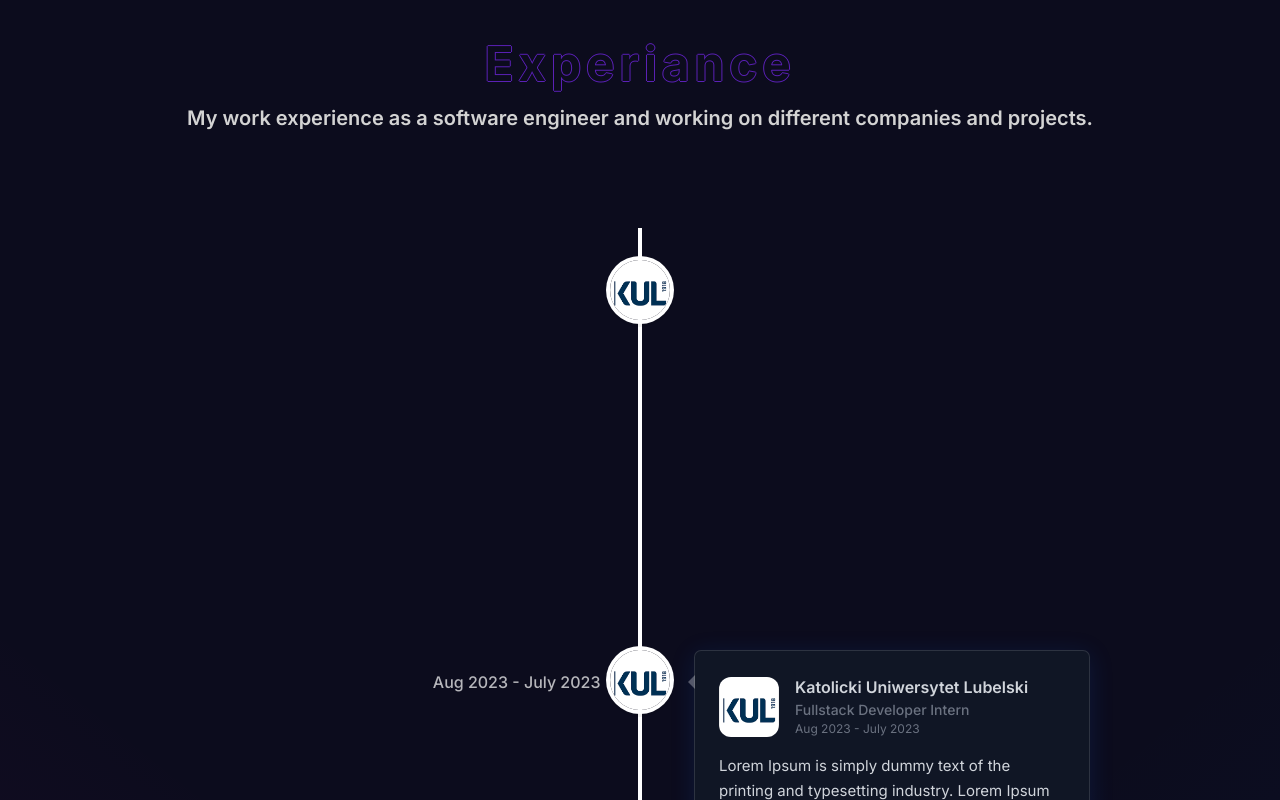
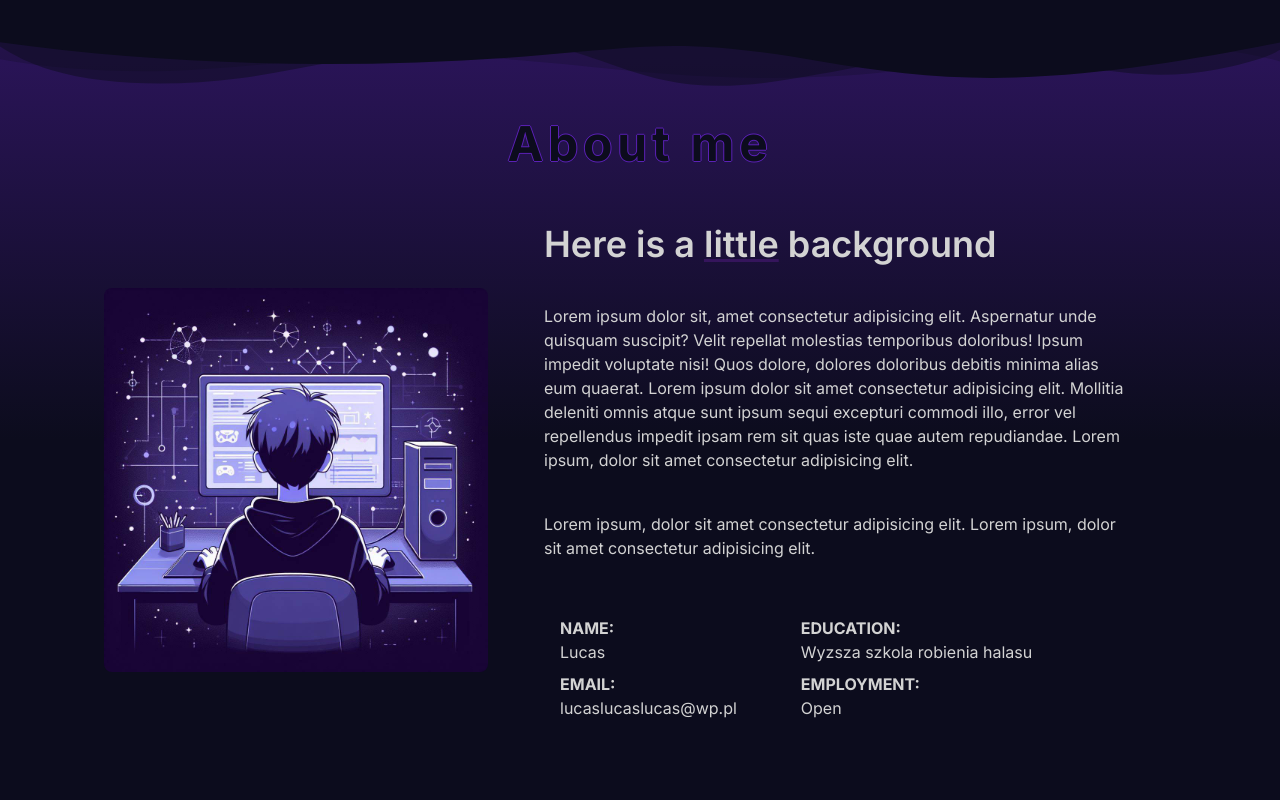
Before and after one commit to sdnn44/portfolio, a Next.js app: page / in a window 1280 px wide. Shown: the part 760-1560 px from the top of the page. Built offline with nearby package versions, Linux system fonts and the light colour scheme.

Commit message:
Improved About section

```diff
--- a/app/components/About/About.tsx
+++ b/app/components/About/About.tsx
@@ -1,39 +1,59 @@
+"use client";
+import { motion } from 'framer-motion'
+import Image from 'next/image'
 import React from 'react'
-import Image from 'next/image'
-import HeroBgAnimation from '../Hero/HeroBgAnimation'
-import HeroHeadline from '../Hero/HeroHeadline'
-import Button from '../Button/Button'
+import SectionHeader from '../SectionHeader/SectionHeader'
 
 type Props = {}
 
 export default function About({ }: Props) {
   return (
-    <>
-      <div className='flex relative justify-center items-center gap-20 md:flex-row flex-col max-w-5xl mx-auto h-3/4'>
-        <div className='rounded-full flex items-center justify-center border-[1px] border-violet-800 shadow-[0_0px_20px_rgba(0,0,0,0.25)] shadow-violet-700 overflow-hidden'>
-          <HeroBgAnimation />
-          <Image src={'/hero_bg-2.jpg'} width={700} height={700} alt={''} className='z-10' />
-          {/* <div className="absolute border border-[#333333] rounded-full h-[300px] w-[300px] mt-52 z-10 "></div> */}
-        </div>
-        <div className='flex flex-col gap-6 relative max-w-[600px]'>
-          <h1 className='text-5xl font-bold z-10'>Hi, I'm
-            <span className='hero-text z-20'> Łukasz</span><br />
-            <span className='text-6xl opacity-30 tracking-widest z-0'>Web Developer</span>
-          </h1>
-          <p className='text-lg'>Lorem ipsum dolor sit amet consectetur adipisicing elit. Lorem ipsum dolor sit amet consectetur adipisicing elit. Lorem ipsum dolor sit amet consectetur adipisicing elit. Lorem ipsum dolor sit amet consectetur adipisicing elit. Iste repellat accusamus reiciendis quibusdam error modi dignissimos tempore, nam soluta, impedit explicabo, ipsa optio sit minus itaque? Modi sed atque ratione!</p>
-          <div className='flex gap-10 w-full justify-evenly'>
-            <Button className="button left" label='Download CV'>
-              <p className='text-[#5a21b5]'>Resume</p>
-            </Button>
-            <Button className="button left" label='Get in touch'>
-              <p className='text-[#5a21b5]'>Contact</p>
-            </Button>
-            {/* <a href='#' className='button left'>Contact</a> */}
+    <motion.div
+      initial={{ opacity: 0 }}
+      whileInView={{ opacity: 1 }}
+      transition={{ duration: 1.5 }}
+      className='pt-20 relative'>
+      <div className="custom-shape-divider-top-1712176223">
+        <svg data-name="Layer 1" xmlns="http://www.w3.org/2000/svg" viewBox="0 0 1200 120" preserveAspectRatio="none">
+          <path d="M0,0V46.29c47.79,22.2,103.59,32.17,158,28,70.36-5.37,136.33-33.31,206.8-37.5C438.64,32.43,512.34,53.67,583,72.05c69.27,18,138.3,24.88,209.4,13.08,36.15-6,69.85-17.84,104.45-29.34C989.49,25,1113-14.29,1200,52.47V0Z" opacity=".25" className="shape-fill"></path>
+          <path d="M0,0V15.81C13,36.92,27.64,56.86,47.69,72.05,99.41,111.27,165,111,224.58,91.58c31.15-10.15,60.09-26.07,89.67-39.8,40.92-19,84.73-46,130.83-49.67,36.26-2.85,70.9,9.42,98.6,31.56,31.77,25.39,62.32,62,103.63,73,40.44,10.79,81.35-6.69,119.13-24.28s75.16-39,116.92-43.05c59.73-5.85,113.28,22.88,168.9,38.84,30.2,8.66,59,6.17,87.09-7.5,22.43-10.89,48-26.93,60.65-49.24V0Z" opacity=".5" className="shape-fill"></path>
+          <path d="M0,0V5.63C149.93,59,314.09,71.32,475.83,42.57c43-7.64,84.23-20.12,127.61-26.46,59-8.63,112.48,12.24,165.56,35.4C827.93,77.22,886,95.24,951.2,90c86.53-7,172.46-45.71,248.8-84.81V0Z" className="shape-fill"></path>
+        </svg>
+      </div>
+
+      <SectionHeader title="About me" />
+      <div className='flex flex-col md:flex-row relative md:text-row max-w-6xl p-10 justify-between mx-auto items-center'>
+        <motion.div
+          initial={{
+            x: -200,
+            opacity: 0,
+          }}
+          transition={{
+            duration: 1.2,
+          }}
+          whileInView={{ opacity: 1, x: 0 }}
+          className='w-full h-full'
+        >
+          <Image src={'/hero_bg-2.jpg'} width={340} height={340} alt={''} className='-mb-20 md:mb-0 flex-shrink-0 w-56 h-56 rounded-full object-cover md:rounded-lg md:w-96 md:h-96 xl-w-[500px] xl-h-[600px] z-10' />
+        </motion.div>
+        <div className='space-y-10 px-0 md:px-10 max-w-2xl'>
+          <h4 className='text-4xl font-semibold'>
+            Here is a <span className='underline decoration-purple-900/45'>little</span> background
+          </h4>
+          <p className='text-base'>Lorem ipsum dolor sit, amet consectetur adipisicing elit. Aspernatur unde quisquam suscipit? Velit repellat molestias temporibus doloribus! Ipsum impedit voluptate nisi! Quos dolore, dolores doloribus debitis minima alias eum quaerat. Lorem ipsum dolor sit amet consectetur adipisicing elit. Mollitia deleniti omnis atque sunt ipsum sequi excepturi commodi illo, error vel repellendus impedit ipsam rem sit quas iste quae autem repudiandae. Lorem ipsum, dolor sit amet consectetur adipisicing elit. </p>
+          <p>Lorem ipsum, dolor sit amet consectetur adipisicing elit. Lorem ipsum, dolor sit amet consectetur adipisicing elit.</p>
+          <div className='flex flex-col md:flex-row w-full gap-4 md:gap-8'>
+            <div className='flex flex-col p-4 gap-2'>
+              <div className='flex flex-col'><strong className='uppercase'>Name:</strong> <span>Lucas</span></div>
+              <div className='flex flex-col'><strong className='uppercase'>Email:</strong> <span>lucaslucaslucas@wp.pl</span></div>
+            </div>
+            <div className='flex flex-col p-4 gap-2'>
+              <div className='flex flex-col'><strong className='uppercase'>Education:</strong> <span>Wyzsza szkola robienia halasu</span></div>
+              <div className='flex flex-col'><strong className='uppercase'>Employment:</strong> <span>Open</span></div>
+            </div>
           </div>
         </div>
       </div>
-      <HeroHeadline />
-    </>
-
+    </motion.div>
   )
 }
--- a/app/components/Hero/Hero.tsx
+++ b/app/components/Hero/Hero.tsx
@@ -1,14 +1,41 @@
-"use client";
-import React, { useRef } from 'react'
+import React from 'react'
+import Image from 'next/image'
+import HeroBgAnimation from '../Hero/HeroBgAnimation'
+import HeroHeadline from '../Hero/HeroHeadline'
+import Button from '../Button/Button'
 
 type Props = {}
 
 export default function Hero({ }: Props) {
 
   return (
-    <div className="flex justify-center items-center w-full h-full">
+    <>
+      <div className='flex relative justify-center items-center gap-20 md:flex-row flex-col max-w-5xl mx-auto h-3/4'>
+        <div className='rounded-full flex items-center justify-center border-[1px] border-violet-800 shadow-[0_0px_20px_rgba(0,0,0,0.25)] shadow-violet-700 overflow-hidden'>
+          <HeroBgAnimation />
+          <Image src={'/hero_bg-2.jpg'} width={700} height={700} alt={''} className='z-10' />
+          {/* <div className="absolute border border-[#333333] rounded-full h-[300px] w-[300px] mt-52 z-10 "></div> */}
+        </div>
+        <div className='flex flex-col gap-6 relative max-w-[600px]'>
+          <h1 className='text-5xl font-bold z-10'>Hi, I'm
+            <span className='hero-text z-20'> Łukasz</span><br />
+            <span className='text-6xl opacity-30 tracking-widest z-0'>Web Developer</span>
+          </h1>
+          <p className='text-lg'>Lorem ipsum dolor sit amet consectetur adipisicing elit. Lorem ipsum dolor sit amet consectetur adipisicing elit. Lorem ipsum dolor sit amet consectetur adipisicing elit. Lorem ipsum dolor sit amet consectetur adipisicing elit. Iste repellat accusamus reiciendis quibusdam error modi dignissimos tempore, nam soluta, impedit explicabo, ipsa optio sit minus itaque? Modi sed atque ratione!</p>
+          <div className='flex gap-10 w-full justify-evenly'>
+            <Button className="button left" label='Download CV'>
+              <p className='text-[#5a21b5]'>Resume</p>
+            </Button>
+            <Button className="button left" label='Get in touch'>
+              <p className='text-[#5a21b5]'>Contact</p>
+            </Button>
+            {/* <a href='#' className='button left'>Contact</a> */}
+          </div>
+        </div>
+      </div>
+      <HeroHeadline />
+    </>
 
-    </div>
-  );
+  )
 
 }
--- a/app/components/SectionHeader/SectionHeader.tsx
+++ b/app/components/SectionHeader/SectionHeader.tsx
@@ -2,7 +2,7 @@ import React from 'react'
 
 type HeaderProps = {
     title: string,
-    description: string
+    description?: string
 }
 
 export default function SectionHeader({ title, description }: HeaderProps) {
--- a/app/page.tsx
+++ b/app/page.tsx
@@ -32,6 +32,9 @@ export default function Home() {
       </section> */}
       <section id="about" style={{ scrollSnapAlign: 'none' }} className="bg-gradient-to-t from-[#0c0c1d] from-50% to-[#5a21b665]">
         <Header />
+        <Hero />
+      </section>
+      <section id="about" style={{ scrollSnapAlign: 'none' }} className="bg-gradient-to-t from-[#0c0c1d] from-50% to-[#5a21b665]">
         <About />
       </section>
       <section id="experiance" style={{ scrollSnapAlign: 'none' }} className="experiance-section">
--- a/app/styles/globals.css
+++ b/app/styles/globals.css
@@ -39,6 +39,28 @@ body {
   width: 100%;
   height: 100%;
 }
+/* ABOUT ME SECTION CURVE  */
+.custom-shape-divider-top-1712176223 {
+  position: absolute;
+  top: 0;
+  left: 0;
+  width: 100%;
+  overflow: hidden;
+  line-height: 0;
+}
+
+.custom-shape-divider-top-1712176223 svg {
+  position: relative;
+  display: block;
+  width: calc(100% + 1.3px);
+  height: 50px;
+}
+
+.custom-shape-divider-top-1712176223 .shape-fill {
+  fill: #0c0c1d;
+}
+
+/* SKILL SECTION CURVE  */
 .custom-shape-divider-top-1712163452 {
   position: absolute;
   top: 0;
```
